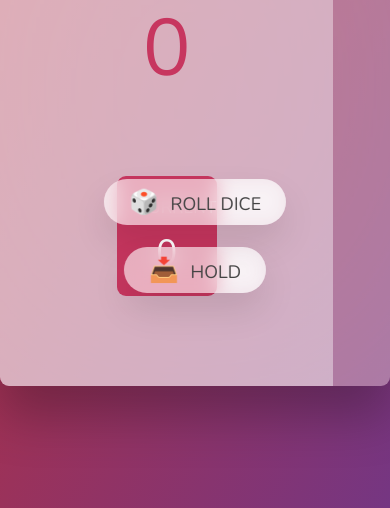
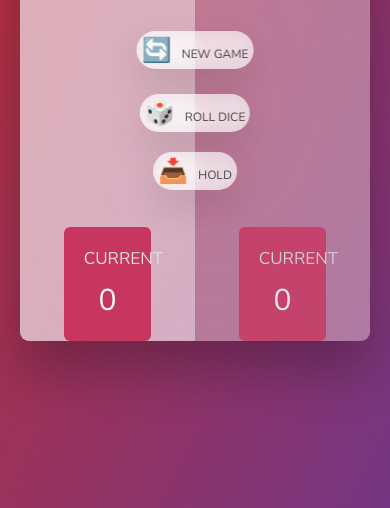
Before and after one commit to habiba2m/pigGame, a plain HTML site: page index.html in a window 390 px wide. Shown: the part 336-844 px from the top of the page. Drawn offline with nearby package versions, Linux system fonts and the light colour scheme.

Commit message:
Update style.css

```diff
--- a/style.css
+++ b/style.css
@@ -169,3 +169,69 @@ main {
 .hidden {
   display: none;
 }
+
+@media screen and (max-width: 1023px) {
+  /* USE THESE CLASSES TO HIDE CONTENT ON MOBILE */
+
+  body {
+    background-image: linear-gradient(to top left, #753682 0%, #bf2e34 100%);
+    display: flex;
+    align-items: center;
+    justify-content: center;
+  }
+
+  main {
+    width: 50rem;
+    height: 30rem;
+  }
+
+  .player {
+    padding: 0;
+  }
+
+  .btn--new {
+    top: 20rem;
+  }
+  .btn--roll {
+    top: 26.30000000000001rem;
+  }
+  .btn--hold {
+    top: 32.099999999999994rem;
+  }
+  .btn {
+    font-size: 1.2rem;
+    font-weight: 200;
+    padding: 0.2999999999999998rem 0.5rem;
+    border-radius: 5rem;
+  }
+
+  main {
+    width: 35rem;
+    height: 51rem;
+  }
+
+  .dice {
+    top: 13.5rem;
+    height: 6rem;
+  }
+
+  .name {
+    font-size: 3rem;
+    letter-spacing: 1px;
+    margin-bottom: 1rem;
+  }
+  .score {
+    font-size: 4rem;
+  }
+
+  .current {
+    font-size: 2rem;
+    width: 50%;
+    border-radius: 6px;
+    top: 15rem;
+  }
+
+  .current-score {
+    font-size: 3rem;
+  }
+}
```
